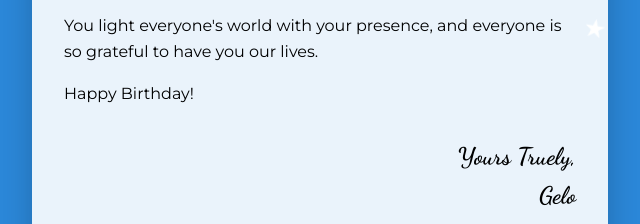
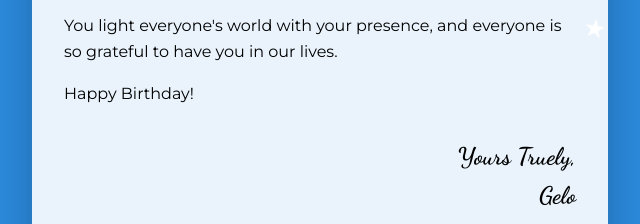
Before and after one commit to VOID-Faust/ina-birthday, a plain HTML site: page index.html in a window 1280 px wide. Shown: the part 381-605 px from the top of the page, 40-680 px from the left. Drawn offline with Linux system fonts and the light colour scheme.

Commit message:
Update index.html

```diff
--- a/index.html
+++ b/index.html
@@ -17,7 +17,7 @@
                 <h1>Happy Birthday Ina! <span class="heart">💛</span></h1>
                 <p>Our inaaaaang,</p>
                 <p>I wanted to create something unique just for you. This little website is my way of celebrating all the moments we've shared together.</p>
-                <p>You light everyone's world with your presence, and everyone is so grateful to have you our lives.</p>
+                <p>You light everyone's world with your presence, and everyone is so grateful to have you in our lives.</p>
                 <p>Happy Birthday!</p>
                 <p class="signature">Yours Truely,<br>Gelo</p>
             </div>
```
